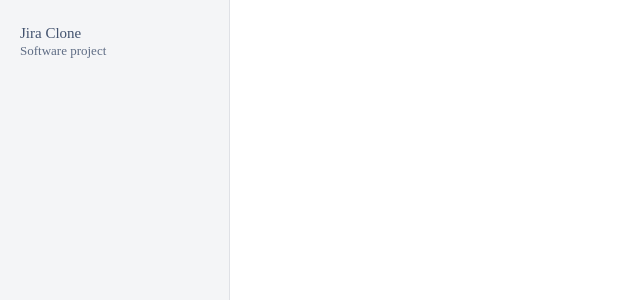
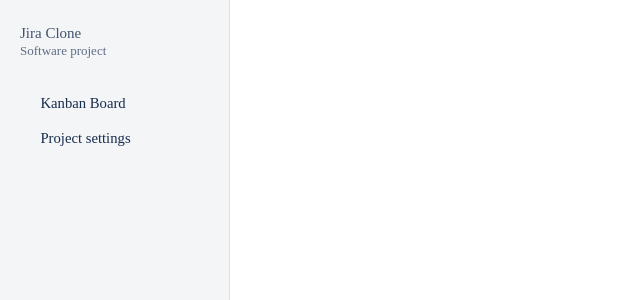
Before and after one commit to benlittlenz/jira-clone, a React (Create React App) app: page /settings in a window 1280 px wide. Shown: the top 300 px of the page, without its empty margins (0-640 px from the left). Built offline with nearby package versions, Linux system fonts and the light colour scheme.

Commit message:
Added icon component

```diff
--- a/package.json
+++ b/package.json
@@ -14,7 +14,7 @@
     "color": "^4.2.0",
     "react": "^17.0.2",
     "react-dom": "^17.0.2",
-    "react-router-dom": "^6.2.1",
+    "react-router-dom": "^5.1.2",
     "react-scripts": "5.0.0",
     "styled-components": "^5.3.3",
     "typescript": "^4.5.5",
@@ -45,6 +45,7 @@
     ]
   },
   "devDependencies": {
-    "@types/color": "^3.0.2"
+    "@types/color": "^3.0.2",
+    "@types/react-router-dom": "^5.3.3"
   }
 }
--- /dev/null
+++ b/src/components/Icon/Icon.styled.tsx
@@ -0,0 +1,27 @@
+import styled from 'styled-components';
+
+export const StyledIcon = styled.i<{
+  size?: number | undefined;
+  left?: number;
+  top?: number;
+  code?: string;
+}>`
+  display: inline-block;
+  font-size: ${(props) => `${props.size}px`};
+  ${(props) =>
+    props.left || props.top
+      ? `transform: translate(${props.left}px, ${props.top}px);`
+      : ""}
+  &:before {
+    content: "${(props) => props.code}";
+    font-family: "jira" !important;
+    speak: none;
+    font-style: normal;
+    font-weight: normal;
+    font-variant: normal;
+    text-transform: none;
+    line-height: 1;
+    -webkit-font-smoothing: antialiased;
+    -moz-osx-font-smoothing: grayscale;
+  }
+`;
--- /dev/null
+++ b/src/components/Icon/Index.tsx
@@ -0,0 +1,63 @@
+import { StyledIcon } from "./Icon.styled";
+
+export const fontIconCodes: { [key: string]: string } = {
+  [`bug`]: "\\e90f",
+  [`stopwatch`]: "\\e914",
+  [`task`]: "\\e910",
+  [`story`]: "\\e911",
+  [`arrow-down`]: "\\e90a",
+  [`arrow-left-circle`]: "\\e917",
+  [`arrow-up`]: "\\e90b",
+  [`chevron-down`]: "\\e900",
+  [`chevron-left`]: "\\e901",
+  [`chevron-right`]: "\\e902",
+  [`chevron-up`]: "\\e903",
+  [`board`]: "\\e904",
+  [`help`]: "\\e905",
+  [`link`]: "\\e90c",
+  [`menu`]: "\\e916",
+  [`more`]: "\\e90e",
+  [`attach`]: "\\e90d",
+  [`plus`]: "\\e906",
+  [`search`]: "\\e907",
+  [`issues`]: "\\e908",
+  [`settings`]: "\\e909",
+  [`close`]: "\\e913",
+  [`feedback`]: "\\e918",
+  [`trash`]: "\\e912",
+  [`github`]: "\\e915",
+  [`shipping`]: "\\e91c",
+  [`component`]: "\\e91a",
+  [`reports`]: "\\e91b",
+  [`page`]: "\\e919",
+  [`calendar`]: "\\e91d",
+  [`arrow-left`]: "\\e91e",
+  [`arrow-right`]: "\\e91f",
+};
+
+export interface IconProps {
+  className?: string;
+  type: string;
+  size?: number;
+  left?: number;
+  top?: number;
+}
+
+const defaultProps = {
+  className: undefined,
+  size: 16,
+  left: 0,
+  top: 0,
+};
+
+export const Icon = ({ type, ...iconProps }: IconProps) => {
+  return (
+    <StyledIcon
+      {...iconProps}
+      data-testid={`icon:${type}`}
+      code={fontIconCodes[type]}
+    />
+  );
+};
+
+Icon.defaultProps = defaultProps;
--- a/src/components/Sidebar.styled.tsx
+++ b/src/components/Sidebar.styled.tsx
@@ -1,4 +1,5 @@
 import styled from 'styled-components'
+import { mixin, color } from '../shared/styles';
 
 export const Sidebar = styled.div`
   position: fixed;
@@ -31,3 +32,32 @@ export const ProjectCategory = styled.p`
   color: #5E6C84;
   font-size: 13px;
 `
+
+export const LinkItem = styled.div<{
+  as?: string;
+  to?: string;
+  target?: string;
+}>`
+  position: relative;
+  display: flex;
+  padding: 8px 12px;
+  border-radius: 3px;
+  ${mixin.clickable}
+  &:hover { background: ${color.backgroundLight};
+  i {
+    margin-right: 15px;
+    font-size: 20px;
+  }
+  &.active {
+    color: ${color.primary};
+    background: ${color.backgroundLight};
+    i {
+      color: ${color.primary};
+    }
+  }
+`;
+
+export const LinkText = styled.div`
+  padding-top: 2px;
+  font-size: 14.7px;
+`;
--- a/src/components/Sidebar.tsx
+++ b/src/components/Sidebar.tsx
@@ -1,7 +1,18 @@
-import React from 'react';
-import { Sidebar, ProjectInfo, ProjectTexts, ProjectName, ProjectCategory } from "./Sidebar.styled"
+import React from "react";
+import { useRouteMatch } from "react-router-dom";
+import { Icon } from "./Icon/Index";
+import {
+  Sidebar,
+  ProjectInfo,
+  ProjectTexts,
+  ProjectName,
+  ProjectCategory,
+  LinkItem,
+  LinkText,
+} from "./Sidebar.styled";
 
 export const ProjectSidebar = () => {
+  const match = useRouteMatch();
   return (
     <Sidebar>
       <ProjectInfo>
@@ -10,6 +21,40 @@ export const ProjectSidebar = () => {
           <ProjectCategory>Software project</ProjectCategory>
         </ProjectTexts>
       </ProjectInfo>
+      {renderLinkItem({
+        match,
+        text: "Kanban Board",
+        iconType: "board",
+        path: "/board",
+      })}
+      {renderLinkItem({
+        match,
+        text: "Project settings",
+        iconType: "settings",
+        path: "/settings",
+      })}
     </Sidebar>
-  )
+  );
+};
+
+interface RenderLinkProps {
+  match: any;
+  text: string;
+  iconType: string;
+  path: string;
 }
+
+const renderLinkItem = ({ match, text, iconType, path }: RenderLinkProps) => {
+  const linkItemProps: Record<string, string | boolean> = {
+    as: "a",
+    href: true,
+    target: `${match.path}${path}`,
+  };
+
+  return (
+    <LinkItem {...linkItemProps}>
+      <Icon type={iconType} />
+      <LinkText>{text}</LinkText>
+    </LinkItem>
+  );
+};
```
Also changed, not shown: 1 other file (tests, documents, lock files or other folders).
